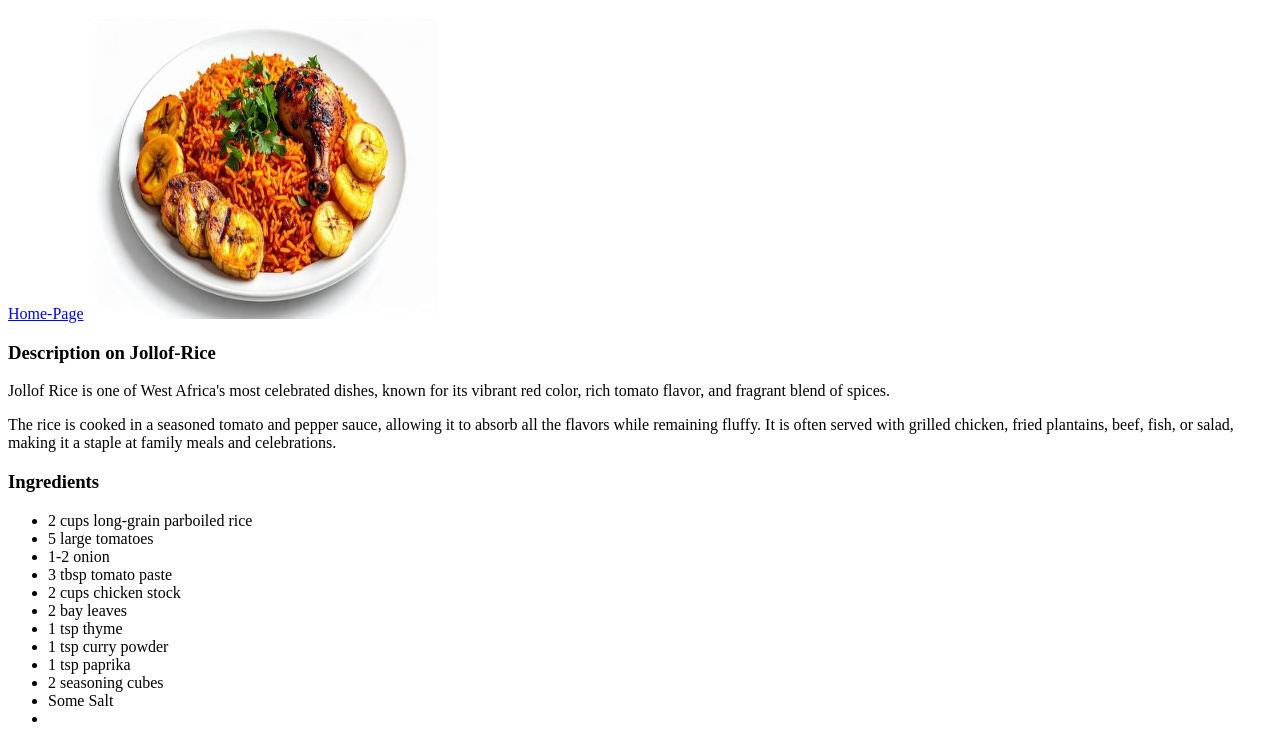
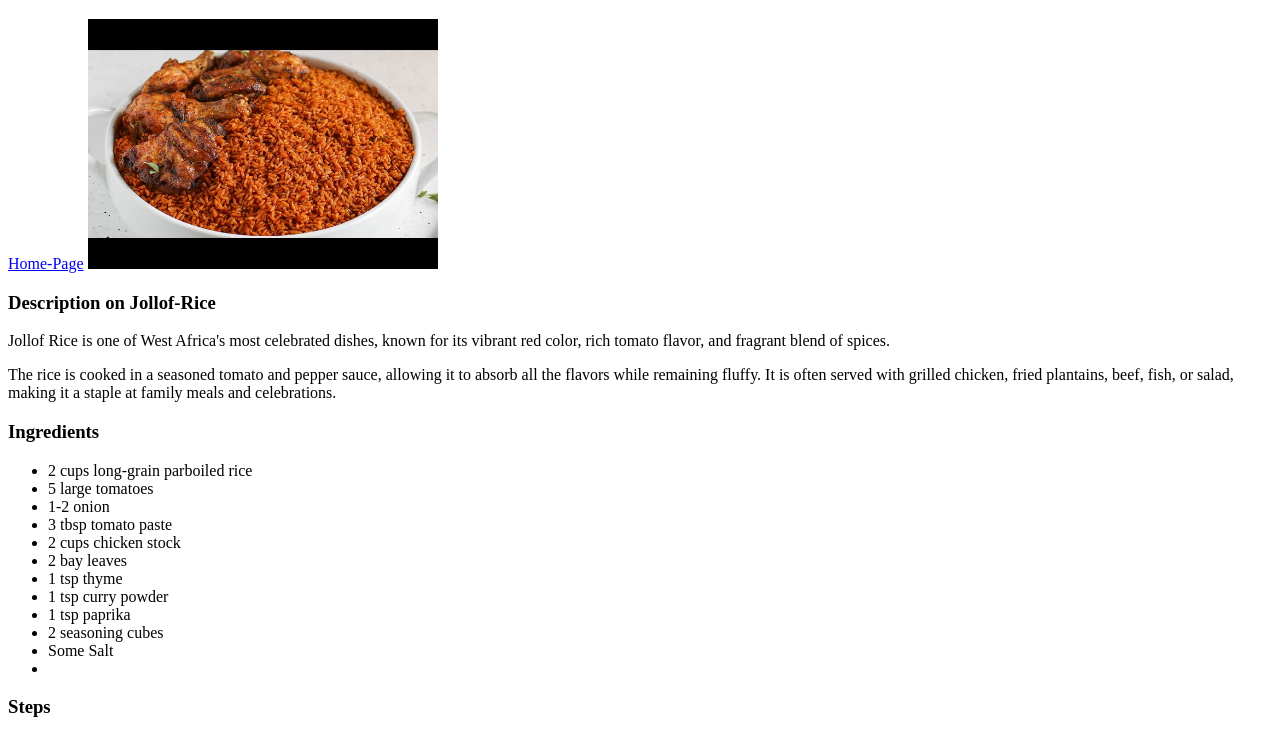
Before and after one commit to HnryKene/Odin-Recipes3, a plain HTML site: page recipes/jollof.html in a window 1280 px wide. Shown: the part 61-795 px from the top of the page. Drawn offline with Linux system fonts and the light colour scheme.

Commit message:
Changed Jollof rice image

```diff
--- a/recipes/jollof.html
+++ b/recipes/jollof.html
@@ -10,7 +10,7 @@
 
     <a href="../index.html">Home-Page</a>
 
-    <img src="../recipes/images/jollof-rice-with-grilled-chicken-and-plantains-ghanaian-cuisine-photo.jpg" width="350px" height="300px">
+    <img src="../recipes/images/sddefault.jpg" width="350px" height="250px">
 
 
     <h3>Description on Jollof-Rice</h3>
```
Also changed, not shown: recipes/images/jollof-rice-with-grilled-chicken-and-plantains-ghanaian-cuisine-photo.jpg (deleted), recipes/images/sddefault.jpg (added).
